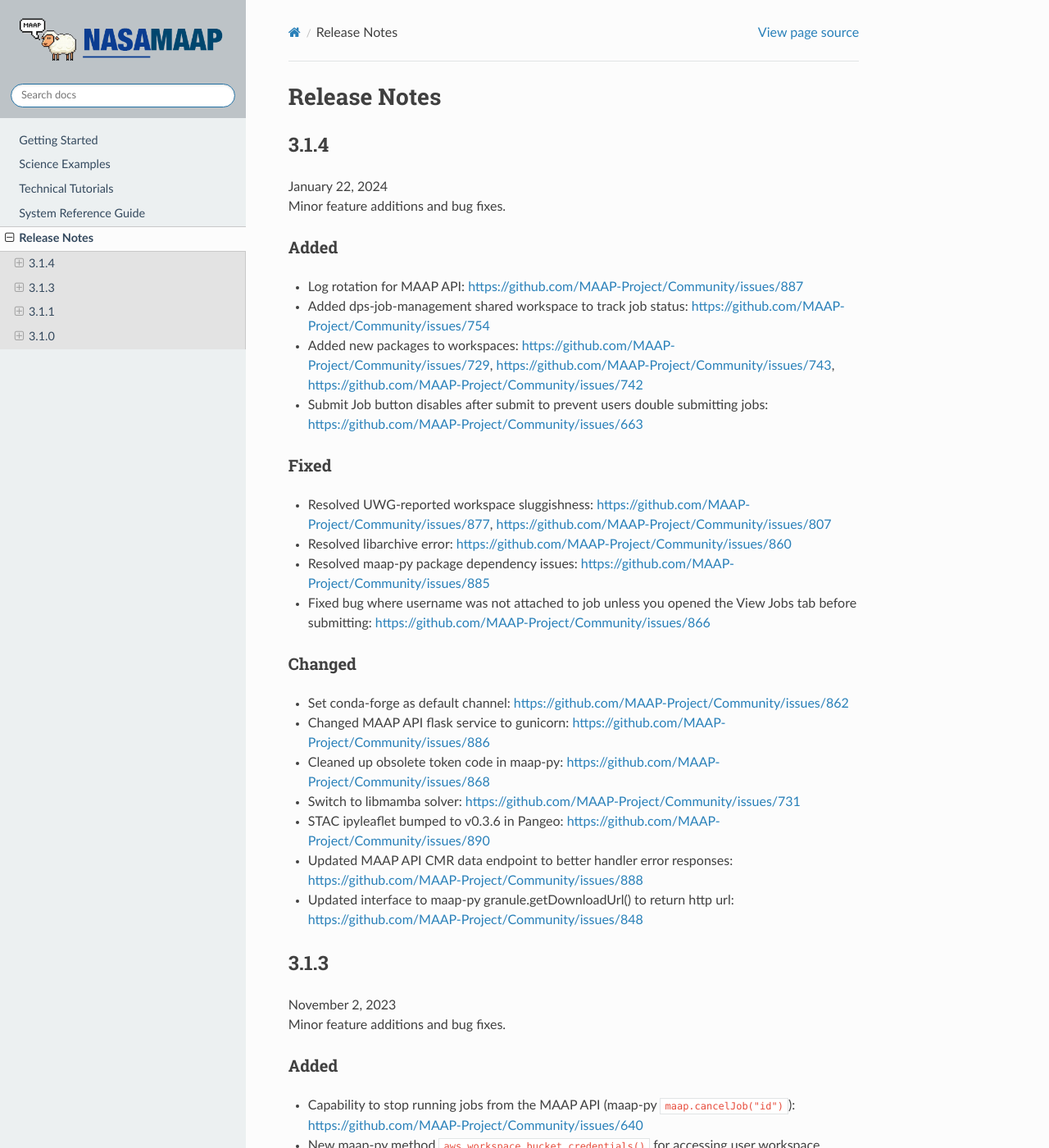
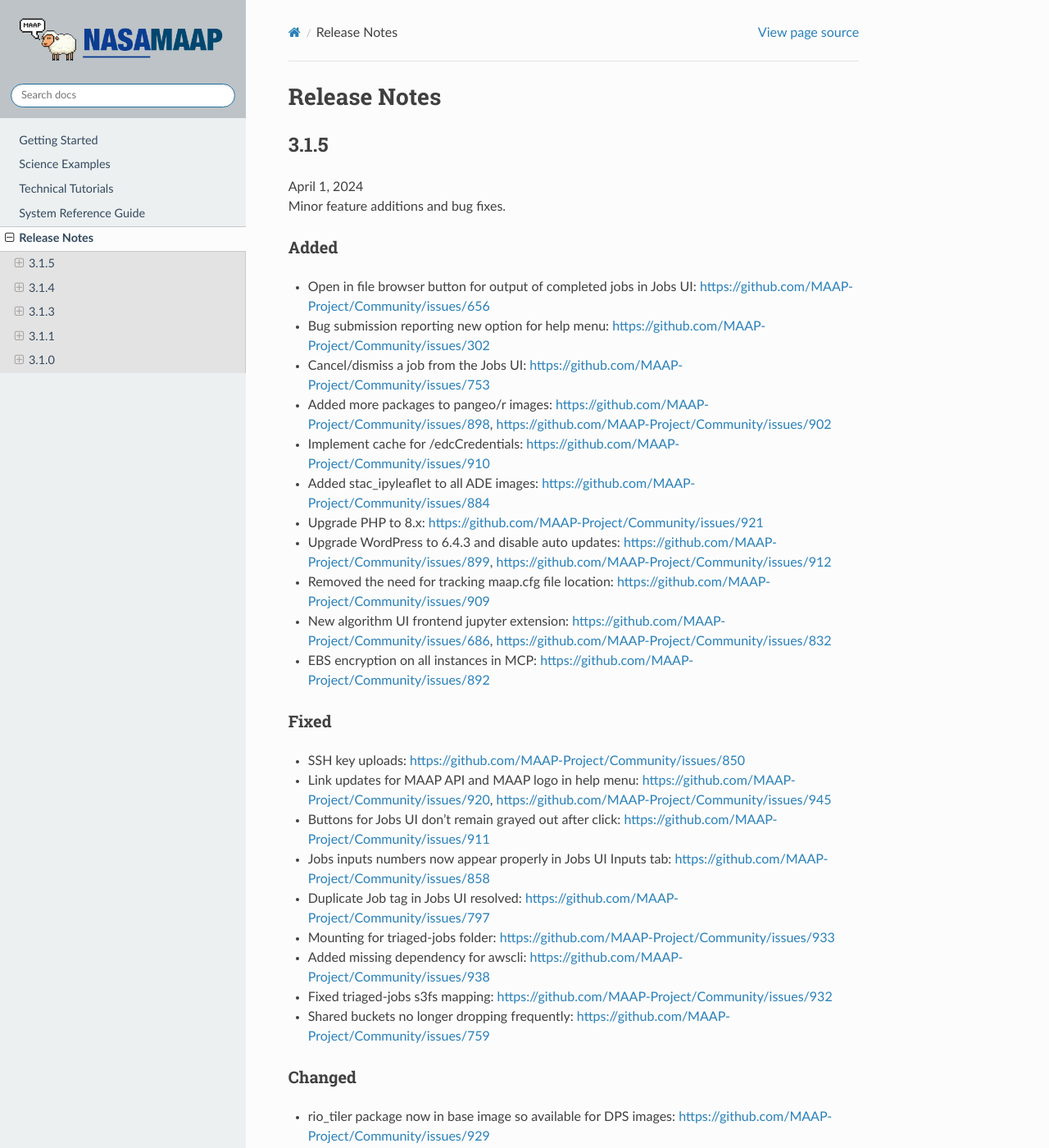
Before and after one commit to MAAP-Project/maap-documentation, a Sphinx documentation site: the page built from docs/source/release_notes.rst, in a window 1280 px wide and 1400 px high. Shown: the whole window at 82% size. Built offline with Sphinx 7.4.7 and the Read the Docs theme 2.0.0, drawn with Linux system fonts in a browser that asks for light colours; pages that are not in the unit, such as notebooks, are missing from menus; some of the changed text lies outside the part shown.

Commit message:
added 3.1.5 release notes

```diff
--- a/docs/source/release_notes.rst
+++ b/docs/source/release_notes.rst
@@ -1,5 +1,46 @@
 Release Notes
 =======================================
+
+-------------------------------------------------------------
+3.1.5
+-------------------------------------------------------------
+| April 1, 2024
+| Minor feature additions and bug fixes.
+
+
+Added
+^^^^^^^^^^^^
+* Open in file browser button for output of completed jobs in Jobs UI: https://github.com/MAAP-Project/Community/issues/656
+* Bug submission reporting new option for help menu: https://github.com/MAAP-Project/Community/issues/302
+* Cancel/dismiss a job from the Jobs UI: https://github.com/MAAP-Project/Community/issues/753
+* Added more packages to pangeo/r images: https://github.com/MAAP-Project/Community/issues/898, https://github.com/MAAP-Project/Community/issues/902
+* Implement cache for /edcCredentials: https://github.com/MAAP-Project/Community/issues/910
+* Added stac_ipyleaflet to all ADE images: https://github.com/MAAP-Project/Community/issues/884
+* Upgrade PHP to 8.x: https://github.com/MAAP-Project/Community/issues/921
+* Upgrade WordPress to 6.4.3 and disable auto updates: https://github.com/MAAP-Project/Community/issues/899, https://github.com/MAAP-Project/Community/issues/912
+* Removed the need for tracking maap.cfg file location: https://github.com/MAAP-Project/Community/issues/909
+* New algorithm UI frontend jupyter extension: https://github.com/MAAP-Project/Community/issues/686, https://github.com/MAAP-Project/Community/issues/832
+* EBS encryption on all instances in MCP: https://github.com/MAAP-Project/Community/issues/892
+
+
+Fixed
+^^^^^^^^^^^^
+* SSH key uploads: https://github.com/MAAP-Project/Community/issues/850
+* Link updates for MAAP API and MAAP logo in help menu: https://github.com/MAAP-Project/Community/issues/920, https://github.com/MAAP-Project/Community/issues/945
+* Buttons for Jobs UI don't remain grayed out after click: https://github.com/MAAP-Project/Community/issues/911
+* Jobs inputs numbers now appear properly in Jobs UI Inputs tab: https://github.com/MAAP-Project/Community/issues/858
+* Duplicate Job tag in Jobs UI resolved: https://github.com/MAAP-Project/Community/issues/797
+* Mounting for triaged-jobs folder: https://github.com/MAAP-Project/Community/issues/933
+* Added missing dependency for awscli: https://github.com/MAAP-Project/Community/issues/938
+* Fixed triaged-jobs s3fs mapping: https://github.com/MAAP-Project/Community/issues/932
+* Shared buckets no longer dropping frequently: https://github.com/MAAP-Project/Community/issues/759
+
+Changed
+^^^^^^^^^^^^
+* rio_tiler package now in base image so available for DPS images: https://github.com/MAAP-Project/Community/issues/929
+* All jupyter extensions now available on pip: https://github.com/MAAP-Project/Community/issues/817
+* Removed ability to navigate to /search from our homepage: https://github.com/MAAP-Project/Community/issues/924
+
 
 -------------------------------------------------------------
 3.1.4
```
